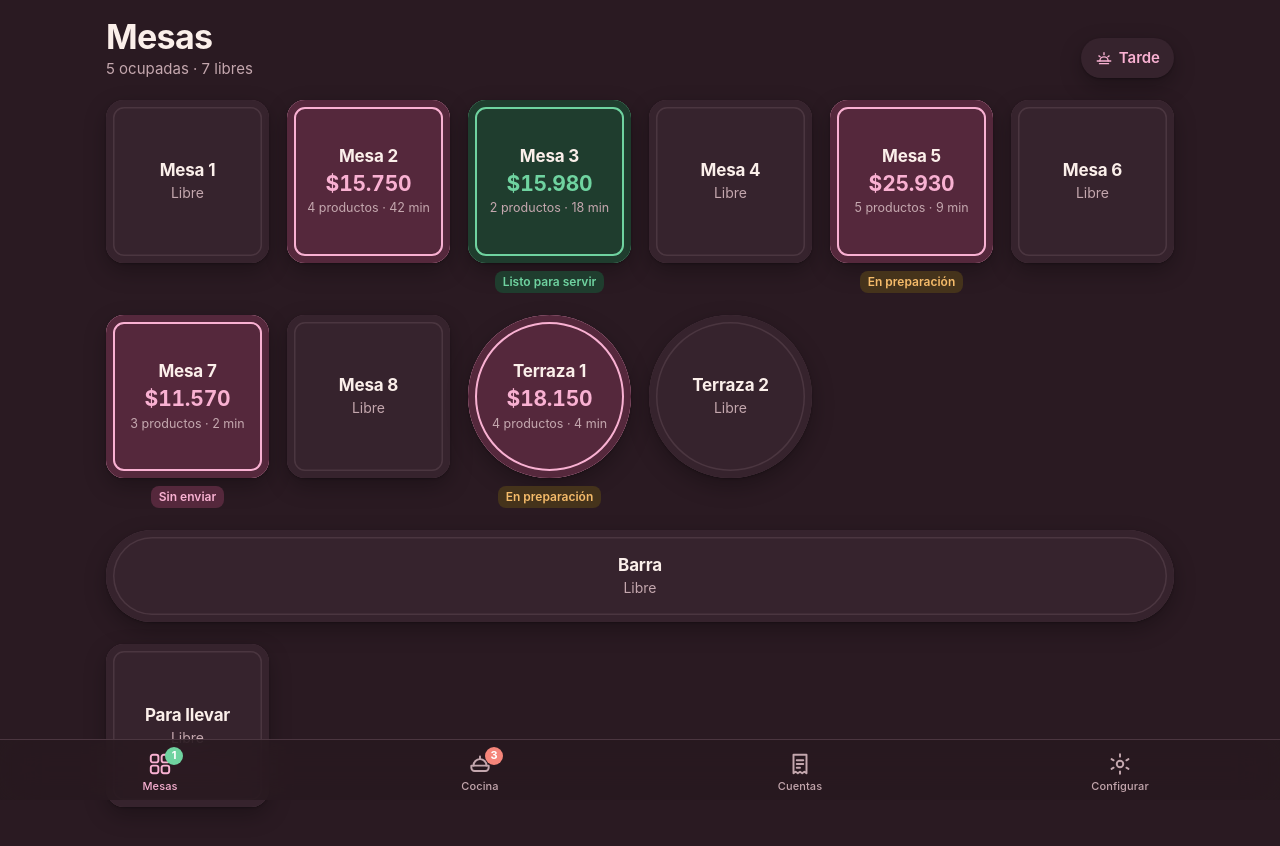
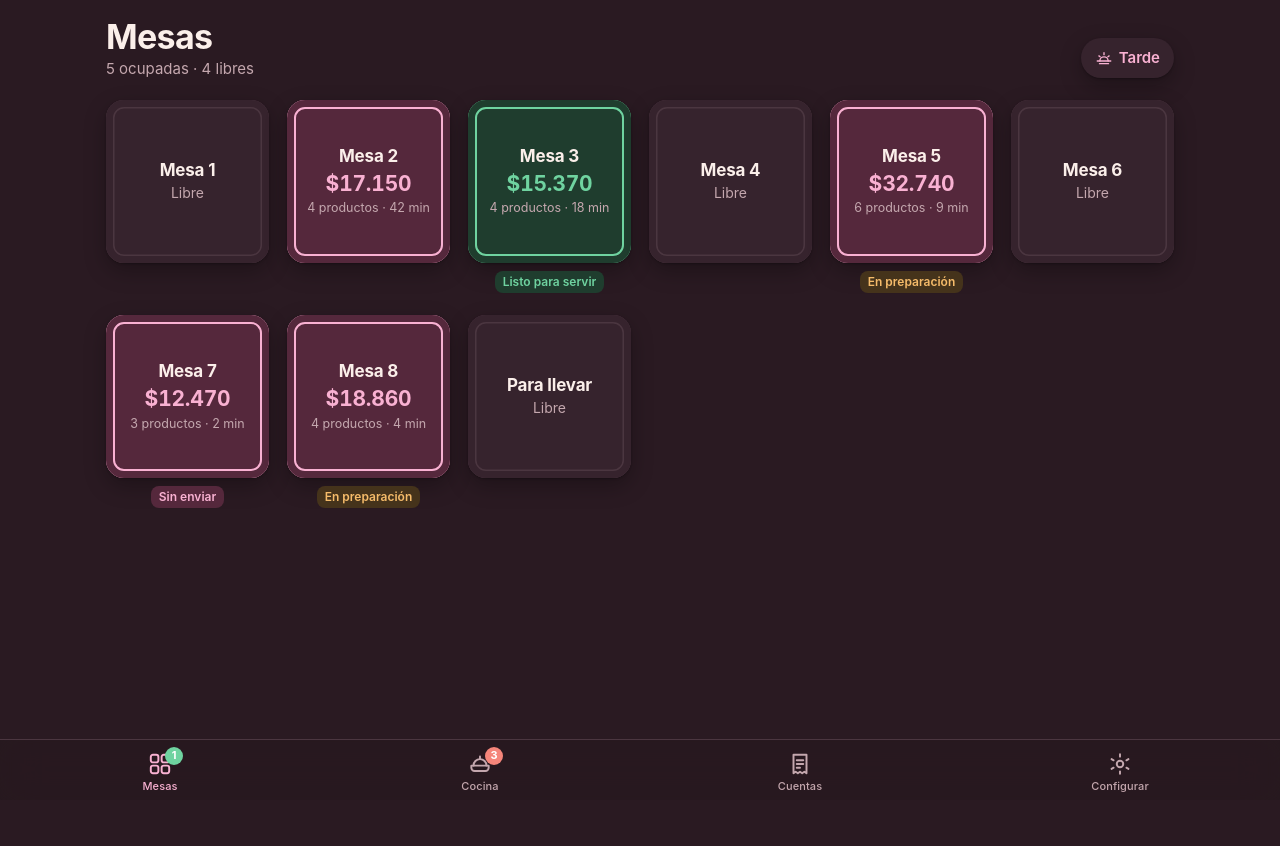
Before and after one commit to THESUTROBOY/dolce-rosa, a React (Vite) app: page / in a window 1280 px wide. Shown: the top 846 px of the page. After the commit the page ends 800 px from the top, so only its background shows below. Built offline with nearby package versions, Linux system fonts and the light colour scheme.

Commit message:
Solo Mesa 1–8 y Para llevar
Co-Authored-By: Claude Opus 5.5 <noreply@anthropic.com>
Claude-Session: https://claude.ai/code/session_01JsgFJ34AsFWbNxxtMb5pZq

```diff
--- a/src/domain/demo.ts
+++ b/src/domain/demo.ts
@@ -33,7 +33,7 @@ export function demoState(now = new Date()): AppState {
     const w: Record<string, number> = { 'Cafetería caliente': 5, 'Cafetería fría': 3, Pastelería: 2, Tortas: 3, Fondue: 1, Desayunos: 2 };
     return Array(w[c] ?? 2).fill(p);
   });
-  const tables = s.tables.filter((t) => t.name !== 'Barra');
+  const tables = s.tables;
 
   const line = (at: Date, sent = true): Line => {
     const p = pick(weighted);
@@ -175,7 +175,7 @@ export function demoState(now = new Date()): AppState {
   openTable('Mesa 2', [{ ago: 42, status: 'entregado' }]);
   openTable('Mesa 3', [{ ago: 18, status: 'listo' }]);
   openTable('Mesa 5', [{ ago: 9, status: 'preparando' }]);
-  openTable('Terraza 1', [{ ago: 4, status: 'pendiente' }]);
+  openTable('Mesa 8', [{ ago: 4, status: 'pendiente' }]);
   openTable('Mesa 7', [], 2);
 
   accounts.sort((a, b) => a.openedAt.localeCompare(b.openedAt));
--- a/src/domain/seed.ts
+++ b/src/domain/seed.ts
@@ -124,9 +124,6 @@ export function seedState(): AppState {
     products,
     tables: [
       ...Array.from({ length: 8 }, (_, i) => ({ id: id('mesa'), name: `Mesa ${i + 1}` })),
-      { id: id('mesa'), name: 'Terraza 1' },
-      { id: id('mesa'), name: 'Terraza 2' },
-      { id: id('mesa'), name: 'Barra' },
       { id: id('mesa'), name: 'Para llevar' },
     ],
     accounts: [],
--- a/src/state.tsx
+++ b/src/state.tsx
@@ -4,7 +4,7 @@ import { DomainError, localPersistence, Store } from './domain/store';
 import { dayKey, turnoOf } from './domain/calc';
 import type { AppState } from './domain/types';
 
-const store = new Store(localPersistence('dolce-rosa:v4'), () => demoState());
+const store = new Store(localPersistence('dolce-rosa:v5'), () => demoState());
 const StoreCtx = createContext(store);
 
 interface Ui {
```
